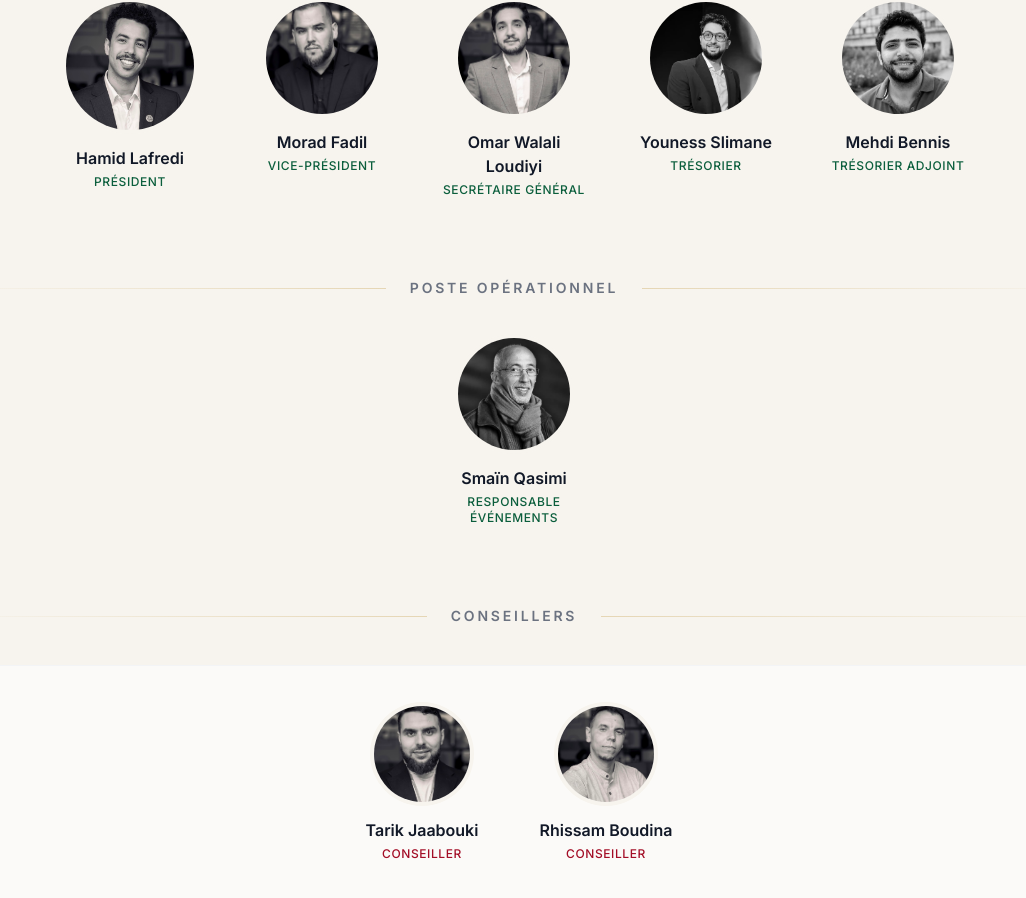
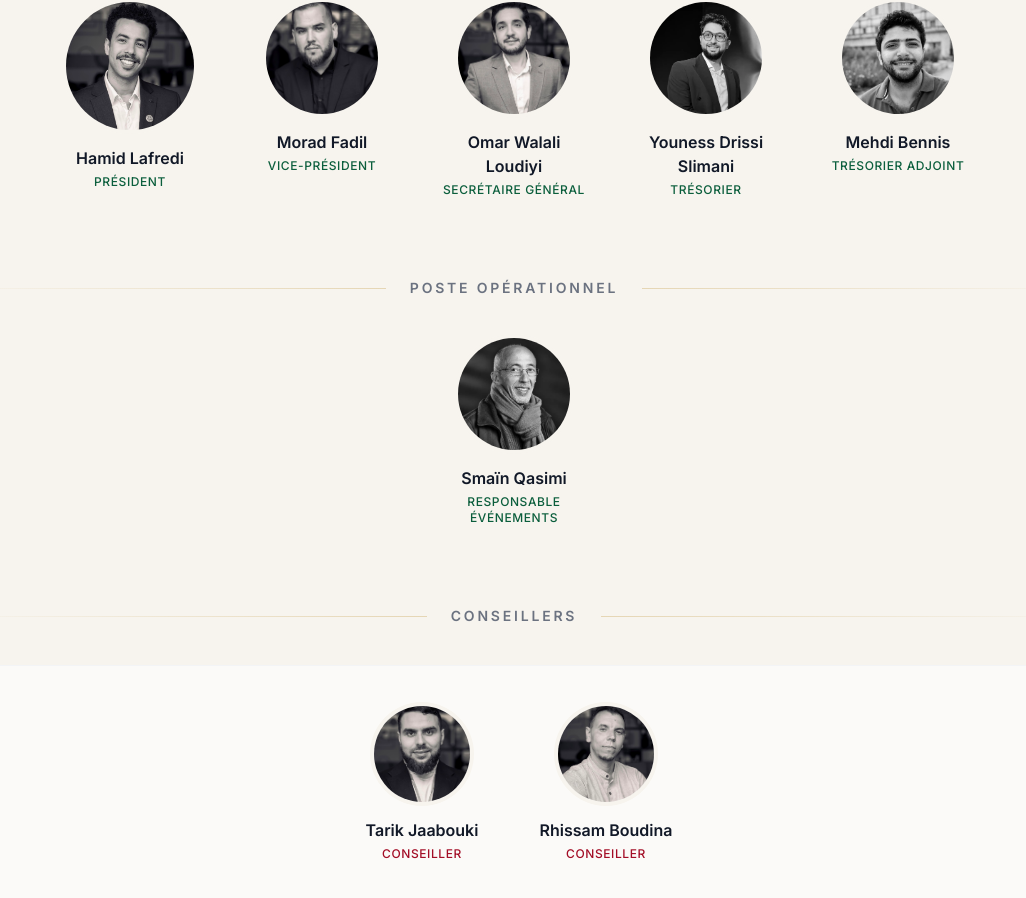
Before and after one commit to GenerationDiaspora/site-generation-diaspora, a Next.js app: page /about in a window 1280 px wide. Shown: the part 2350-3248 px from the top of the page, without its empty margins (126-1152 px from the left). Built offline with nearby package versions, Linux system fonts and the light colour scheme.

Commit message:
Update member details

```diff
--- a/data/bureau.ts
+++ b/data/bureau.ts
@@ -61,9 +61,9 @@ export const bureauLegal: BureauMember[] = [
     availability: "4–6h/semaine",
   },
   {
-    name: "Youness Slimane",
+    name: "Youness Drissi Slimani",
     role: "Trésorier",
-    initials: "YS",
+    initials: "YDS",
     photo: "/images/membre-gd/Trésorier.Youness.Slimane.webp",
     description: "Gestion financière de l'association",
     availability: "4–6h/semaine",
```
